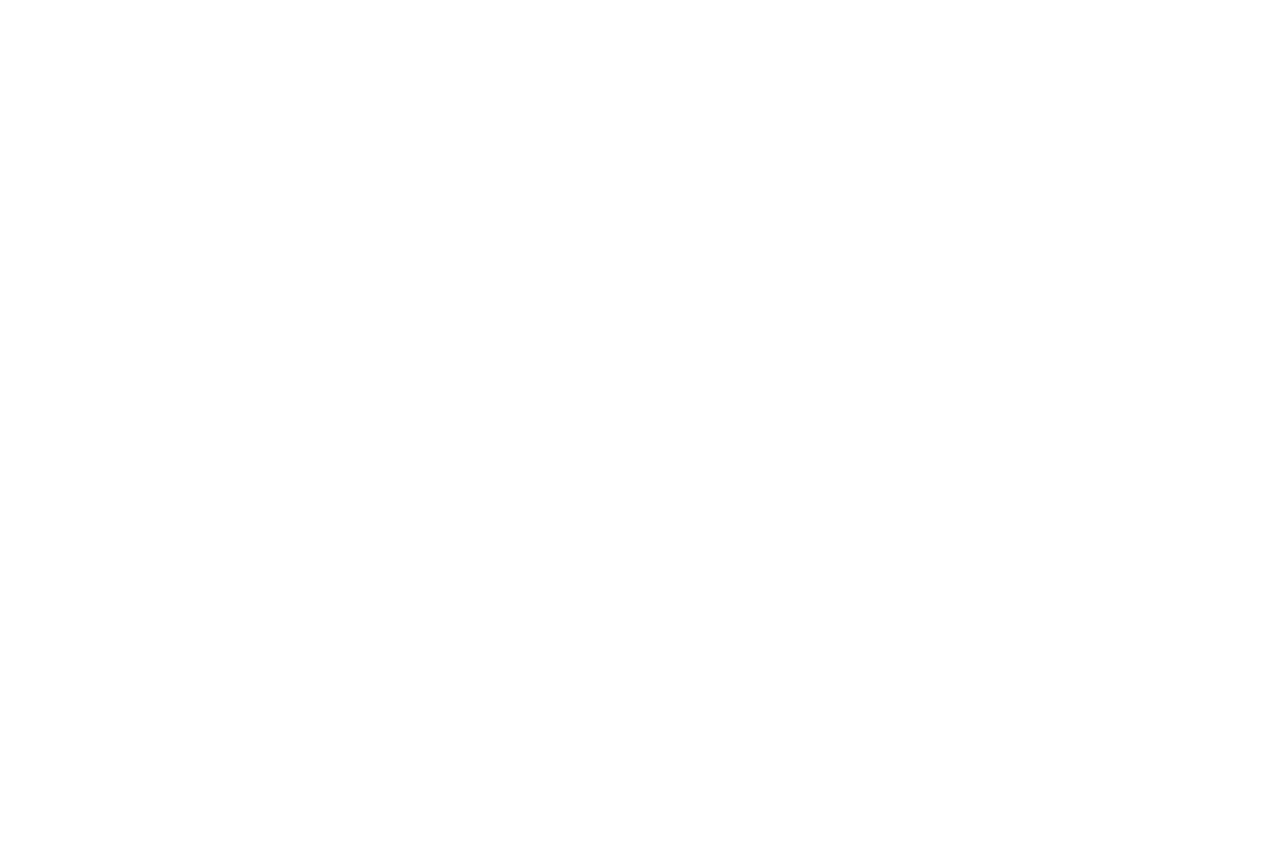
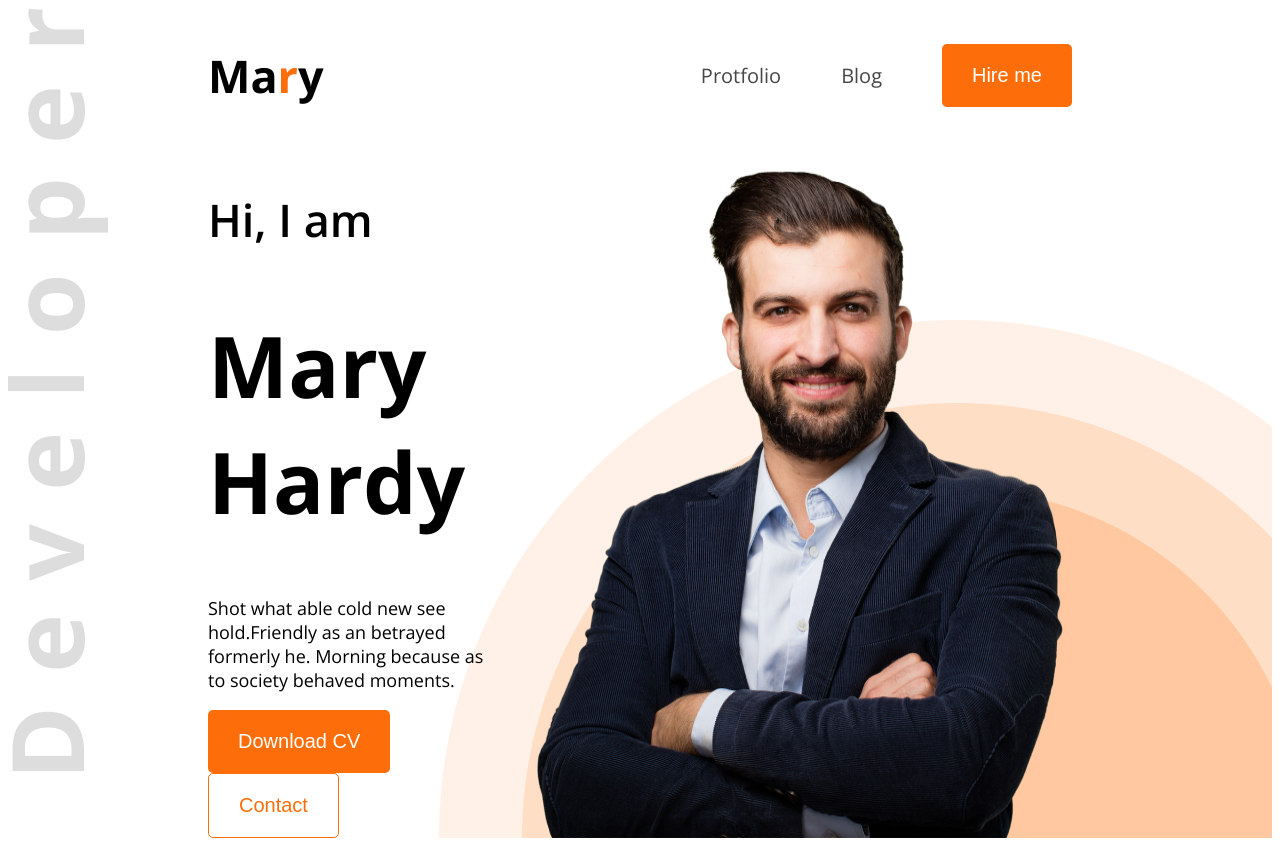
Before and after one commit to imadisimran/First-portfolio, a plain HTML site: page index.html in a window 1280 px wide. Before the commit the page ends 800 px from the top, so only its background shows below. Drawn offline with nearby package versions, Linux system fonts and the light colour scheme.

Commit message:
banner added

```diff
--- a/index.html
+++ b/index.html
@@ -1,13 +1,37 @@
 <!DOCTYPE html>
 <html lang="en">
+
 <head>
     <meta charset="UTF-8">
     <meta name="viewport" content="width=device-width, initial-scale=1.0">
     <title>Web developer porfolio</title>
+    <link rel="preconnect" href="https://fonts.googleapis.com">
+    <link rel="preconnect" href="https://fonts.gstatic.com" crossorigin>
+    <link href="https://fonts.googleapis.com/css2?family=Open+Sans:ital,wght@0,300..800;1,300..800&display=swap" rel="stylesheet">
+    <link rel="stylesheet" href="styles/protfolio.css">
 </head>
-<body>
+
+<body class="open-sans-normal">
     <header>
+        <nav>
+            <h1 class="nav-heading">Ma<span class="common-color">r</span>y</h1>
+            <ul>
+                <li><a href="" class="dark-2">Protfolio</a></li>
+                <li><a href="" class="dark-2">Blog</a></li>
+                <li><a href=""><button class="common-btn">Hire me</button></a></li>
+            </ul>
+        </nav>
 
+        <div class="banner">
+            <div class="banner-content">
+                <h3 class="banner-greetings">Hi, I  am</h3>
+                <h1 class="banner-title">Mary Hardy</h1>
+                <p class="banner-description">Shot what able cold new see hold.Friendly as an betrayed formerly he. Morning because as to society behaved moments.</p>
+                <a href=""><button class="common-btn download-cv">Download CV</button></a>
+                <a href=""><button class="common-btn contact-btn">Contact</button></a>
+            </div>
+            <img class="banner-pic" src="images/hardy.png" alt="hardy">
+        </div>
     </header>
     <main>
 
@@ -16,4 +40,5 @@
 
     </footer>
 </body>
+
 </html>
--- /dev/null
+++ b/styles/protfolio.css
@@ -0,0 +1,102 @@
+.open-sans-normal {
+  font-family: "Open Sans", sans-serif;
+  font-optical-sizing: auto;
+  font-weight: 400;
+  font-style: normal;
+  font-variation-settings:
+    "wdth" 100;
+    font-size: 20;
+}
+
+/* Common styles */
+.common-color{
+    color:#FD6E0A;
+}
+
+header{
+    background-image: url("../images/developer.png"),url('../images/header_bg.png');
+    background-repeat: no-repeat;
+    background-position:top left,bottom right;
+    /* background-size: auto; */
+}
+
+/* nav styles */
+.nav-heading{
+    font-size:45px;
+}
+
+.common-btn{
+    padding:20px 30px;
+    border-radius: 5px;
+    background-color: #FD6E0A;
+    /* border:1px solid black; */
+    /* font-weight: 700; */
+    color: white;
+    font-size:20px;
+    border: none;
+}
+
+nav{
+    display:flex;
+    justify-content: space-between;
+    margin:0 200px;
+    align-items: center;
+}
+nav ul{
+    list-style: none;
+    display: flex;
+    gap:60px;
+    align-items: center;
+
+}
+
+
+.dark-2{
+    color:#474747;
+}
+
+nav li a{
+    text-decoration: none;
+    font-size:20px;
+}
+
+/* banner styles */
+
+.banner{
+    display:flex;
+    justify-content: space-between;
+    margin:0 200px;
+}
+
+.banner-content{
+    max-width:585px;
+}
+
+.banner-greetings{
+    font-size:45px;
+    font-weight: 600;
+}
+
+.banner-title{
+    font-size: 85px;
+    font-weight: bold;
+}
+
+.banner-description{
+    font-size: 18px;
+}
+
+.contact-btn{
+    background:none;
+    color:#FD6E0A;
+    border: 1px solid #FD6E0A;
+
+}
+
+.download-cv{
+    margin-right:30px;
+}
+
+.banner-pic{
+    width:584px;
+}
```
Also changed, not shown: images/developer.png (added), images/hardy.png (added), images/header_bg.png (added), images/icons/facebook.png (added), images/icons/insta.png (added), images/icons/js.png (added), images/icons/mongo.png (added), images/icons/nodejs.png (added), images/icons/react.png (added), images/icons/twitter.png (added).
